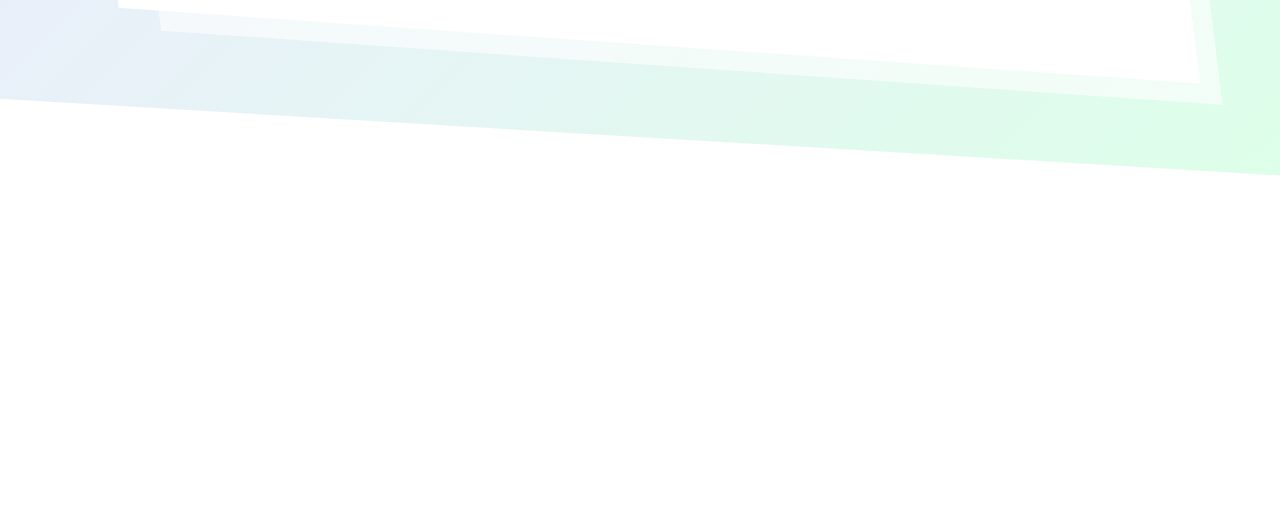
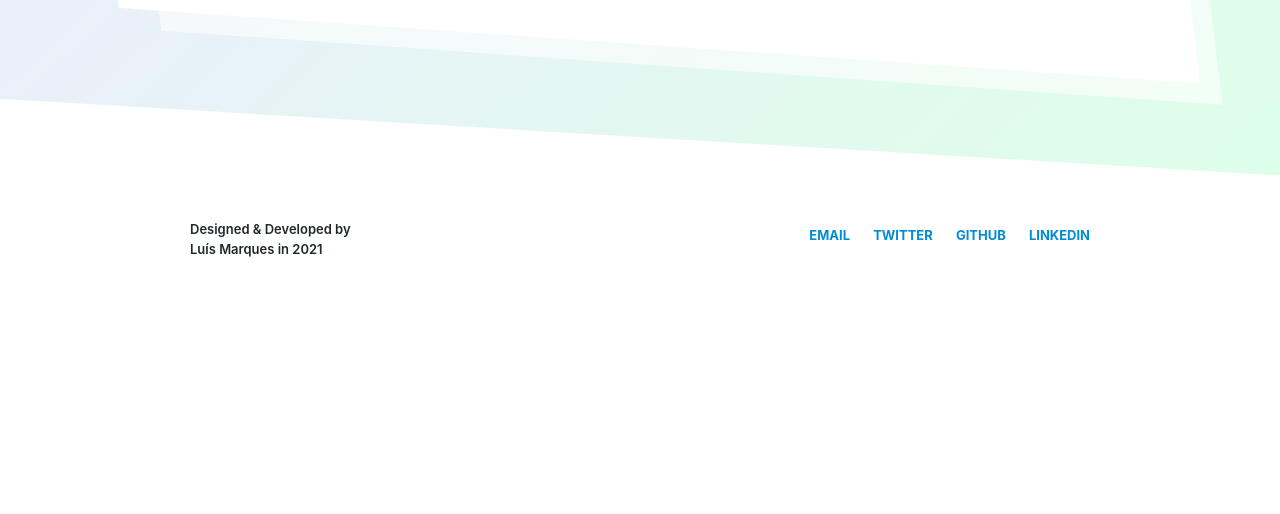
Before and after one commit to luismarques-io/luismarques-io.github.io, a Jekyll site: the page built from index.markdown, in a window 1280 px wide. Shown: the part 4215-4729 px from the top of the page. Built offline with Jekyll 4.4.1, drawn with Linux system fonts in a browser that asks for light colours; nearby versions of some CDN libraries; some web fonts are replaced; after the commit the page ends 4534 px from its top, so only the background shows below that.

Commit message:
add footer

```diff
--- /dev/null
+++ b/_includes/footer.html
@@ -0,0 +1,23 @@
+<div class="footer__copyright">
+    <div class="top">
+        <span>Designed &amp; Developed by</span>
+    </div>
+    <div class="bottom">
+        <span>Luís Marques</span>
+        <span>in 2021</span>
+    </div>
+</div>
+<div class="footer__links">
+    <a href="mailto:euluismarques@gmail.com" target="_blank" title="email" rel="noreferrer">
+        <span class="text">email</span>
+    </a>
+    <a href="https://twitter.com/luismarques_io" target="_blank" title="twitter" rel="noreferrer">
+        <span class="text">twitter</span>
+    </a>
+    <a href="https://github.com/luismarques-io" target="_blank" title="github" rel="noreferrer">
+        <span class="text">github</span>
+    </a>
+    <a href="https://www.linkedin.com/in/luismarques-io" target="_blank" title="linkedin" rel="noreferrer">
+        <span class="text">linkedin</span>
+    </a>
+</div>
--- a/_layouts/home.html
+++ b/_layouts/home.html
@@ -78,7 +78,14 @@ layout: default
         </div>
     </section>
 
-    <br /><br /><br /><br /><br /><br /><br /><br /><br /><br /><br /><br />
+    <footer class="footer">
+        <div class="grid-wrap inner">
+            {% include footer.html %}
+        </div>
+    </footer>
+
+
+
 
     <!-- <ul>
         {% for post in site.posts %}
--- a/_sass/main.scss
+++ b/_sass/main.scss
@@ -6,5 +6,6 @@
 @import "partials/experience";
 @import "partials/publications_awards.scss";
 @import "partials/testemonials.scss";
+@import "partials/footer.scss";
 @import "partials/scrollreveal";
 @import "partials/shapedivider";
--- /dev/null
+++ b/_sass/partials/_footer.scss
@@ -0,0 +1,27 @@
+.footer {
+    .inner {
+        display: grid;
+        grid-template-columns: 2fr 2fr;
+        gap: 50px;
+        width: 100%;
+
+        padding: 30px 0 60px 0;
+    }
+
+    &__copyright {
+        font-size: var(--fz-xs);
+        font-weight: 600;
+    }
+
+    &__links {
+        text-align: right;
+
+        a {
+            margin: 0 0 0 20px;
+            font-size: var(--fz-xs);
+
+            text-transform: uppercase;
+            font-weight: 700;
+        }
+    }
+}
```
